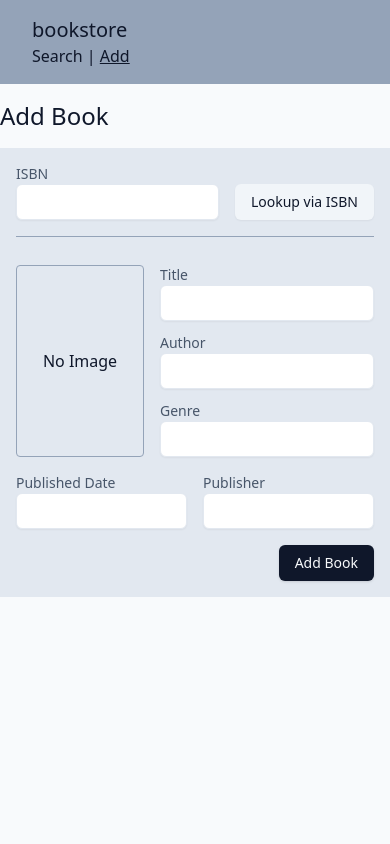
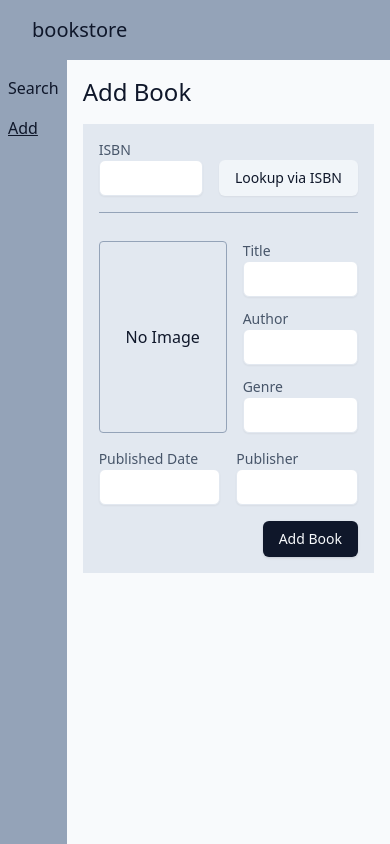
Before and after one commit to dylants/bookstore, a Next.js app: page /add in a window 390 px wide. Built offline with nearby package versions, Linux system fonts and the light colour scheme.

Commit message:
feat: styling updates
- Add a side nav to contain the site navigation, leaving the main nav to host the heading only
- Update the responsive display a bit

```diff
--- a/src/app/layout.tsx
+++ b/src/app/layout.tsx
@@ -1,6 +1,7 @@
 import type { Metadata } from "next";
 import "./globals.css";
 import Nav from "@/components/Nav";
+import SideNav from "@/components/SideNav";
 
 export const metadata: Metadata = {
   description: "bookstore app",
@@ -14,11 +15,14 @@ export default function RootLayout({
 }) {
   return (
     <html lang="en">
-      <body className="bg-slate-50">
+      <body className="bg-slate-50 min-h-screen min-w-screen flex flex-col">
         <Nav />
-        <main className="flex flex-col min-h-full max-w-screen-md m-auto">
-          {children}
-        </main>
+        <div className="flex flex-1">
+          <SideNav />
+          <main className="flex flex-col flex-1 md:items-center mb-12">
+            <div className="w-full px-4 md:w-[768px] md:px-0">{children}</div>
+          </main>
+        </div>
       </body>
     </html>
   );
--- a/src/components/Nav.tsx
+++ b/src/components/Nav.tsx
@@ -1,29 +1,11 @@
-"use client";
-
-import clsx from "clsx";
 import Link from "next/link";
-import { usePathname } from "next/navigation";
 
 export default function Nav() {
-  const pathname = usePathname();
-
   return (
     <nav className="py-4 px-8 bg-slate-400 text-slate-900">
       <div className="text-xl">
         <Link href="/">bookstore</Link>
       </div>
-      <div className="text-base">
-        <Link
-          href="/search"
-          className={clsx(pathname === "/search" && "underline")}
-        >
-          Search
-        </Link>
-        {" | "}
-        <Link href="/add" className={clsx(pathname === "/add" && "underline")}>
-          Add
-        </Link>
-      </div>
     </nav>
   );
 }
--- /dev/null
+++ b/src/components/SideNav.tsx
@@ -0,0 +1,26 @@
+"use client";
+
+import clsx from "clsx";
+import Link from "next/link";
+import { usePathname } from "next/navigation";
+
+export default function SideNav() {
+  const pathname = usePathname();
+
+  return (
+    <nav className="flex flex-col pt-2 bg-slate-400 text-slate-900">
+      <Link
+        href="/search"
+        className={clsx("m-2", pathname === "/search" && "underline")}
+      >
+        Search
+      </Link>
+      <Link
+        href="/add"
+        className={clsx("m-2", pathname === "/add" && "underline")}
+      >
+        Add
+      </Link>
+    </nav>
+  );
+}
```
